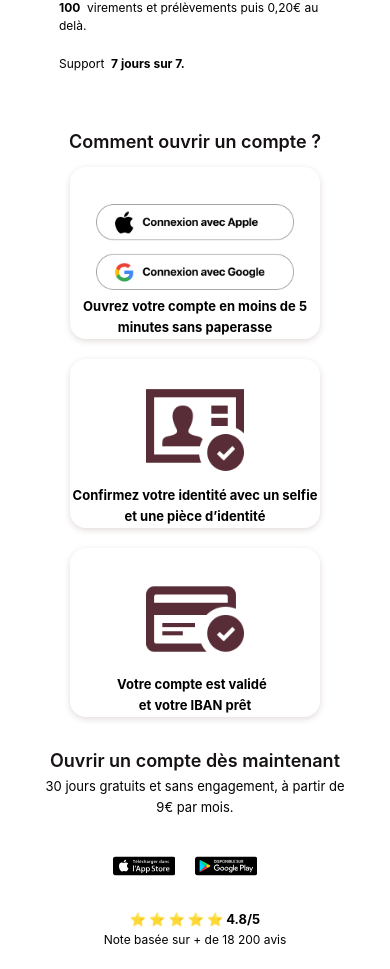
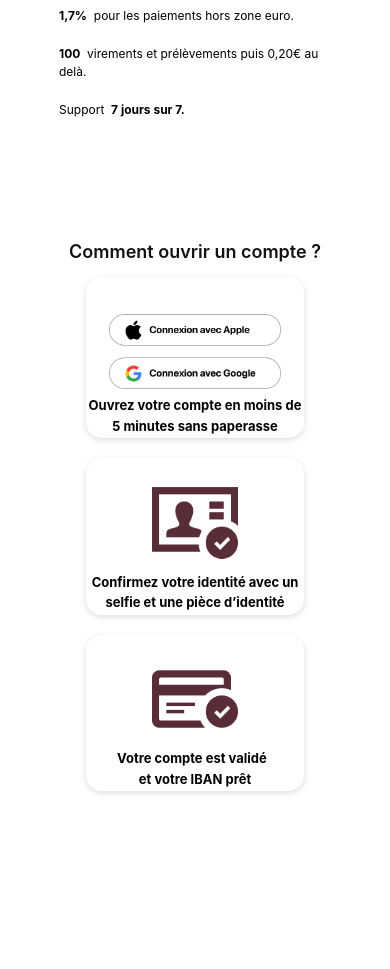
Before and after one commit to b-partners/web-landing, a React (Create React App) app: page / in a window 390 px wide. Shown: the part 4232-5201 px from the top of the page. After the commit the page ends 5065 px from the top, so only its background shows below. Built offline with nearby package versions, Linux system fonts and the light colour scheme; no server answers.

Commit message:
fix: pricing design

```diff
--- a/src/pages/Home/components/Pricing/Pricing.css
+++ b/src/pages/Home/components/Pricing/Pricing.css
@@ -4,13 +4,16 @@
 
 .pricing__container {
     display: flex;
-    flex-direction: row;
+    flex-direction: column;
     font-size: var(--small-font-size);
+    padding-top: 4rem;
 }
 
-.pricing__main {
-    width: 50%;
+.pricing__main,
+.decoration {
+    width: 70%;
     margin-left: auto;
+    margin-right: auto;
 }
 
 .button--pricing {
@@ -51,7 +54,6 @@
 .decoration__container {
     display: flex;
     flex-direction: row;
-    font-size: var(--xsmall-font-size);
 }
 .decoration{
     text-align: center;
@@ -71,18 +73,8 @@
     width: 20%;
     margin-right: 20px;
 }
-.send {
-    font-size: var(--xsmall-font-size);
-    margin-top: 20px;
-    margin-bottom: 20px;
-}
 
 @media (max-width: 1080px) {
-    .pricing__container {
-        flex-direction: column;
-        font-size: var(--normal-font-size);
-    }
-
     .button--pricing {
         width: 100%;
         margin: auto;
@@ -121,12 +113,6 @@
     .dl {
         width: 20%;
         margin-right: 20px;
-    }
-    .send {
-        font-size: var(--small-font-size);
-        text-align: center;
-        margin-top: 20px;
-        margin-bottom: 20px;
     }
     .pricing-button {
         line-height: 3.125rem;
--- a/src/pages/Home/components/Pricing/Pricing.jsx
+++ b/src/pages/Home/components/Pricing/Pricing.jsx
@@ -8,8 +8,6 @@ import connexion from '../../assets/img/connexion.png';
 import confirmer from '../../assets/img/identity.png';
 import valider from '../../assets/img/valider.png';
 
-import { ReactComponent as Apple } from '../../assets/img/apple-store.svg';
-import { ReactComponent as Google } from '../../assets/img/google-store.svg';
 import { Preregistration } from '../Preregistration';
 import { usePreregistration } from '../../../../utils/hooks';
 
@@ -17,7 +15,7 @@ export function Pricing() {
   const { isLoading, showModal, toggle, handleEmailSubmit, handleModalSubmit, handleChange } = usePreregistration();
 
   return (
-    <div className="pricing__container">
+    <div className='pricing__container'>
       <div className="pricing__main">
         <button type='button' className="button button--pricing">
           Préinscrivez-vous et bénéficiez de la formule de votre choix gratuite pendant 1 an (offre limitée au 500
@@ -221,8 +219,7 @@ export function Pricing() {
         </div>
       </div>
 
-      <div className="pricing__section">
-        <section className="decoration" id="decoration">
+      <section className="section decoration" id="decoration">
         <h3 className="decoration-title">Comment ouvrir un compte ?</h3>
         <div className="decoration__container">
           <div className="decoration__data">
@@ -245,22 +242,6 @@ export function Pricing() {
           </div>
         </div>
       </section>
-        <section className="send">
-          <h2 className="decoration-title">Ouvrir un compte dès maintenant</h2>
-          <div className="texte">30 jours gratuits et sans engagement, à partir de 9€ par mois.</div>
-          <div className="compte">
-            <Apple alt="" class="dl" />
-            <Google alt="" class="dl" />
-            <br />
-          </div>
-          <div className="texte2">
-            <p>⭐ ⭐ ⭐ ⭐ ⭐ 4.8/5</p>
-          </div>
-          <div className="texte3">
-            <p>Note basée sur + de 18 200 avis</p>
-          </div>
-        </section>
-      </div>
     </div>
   );
 }
```
Lines whose indentation alone changed are shown as unchanged.
